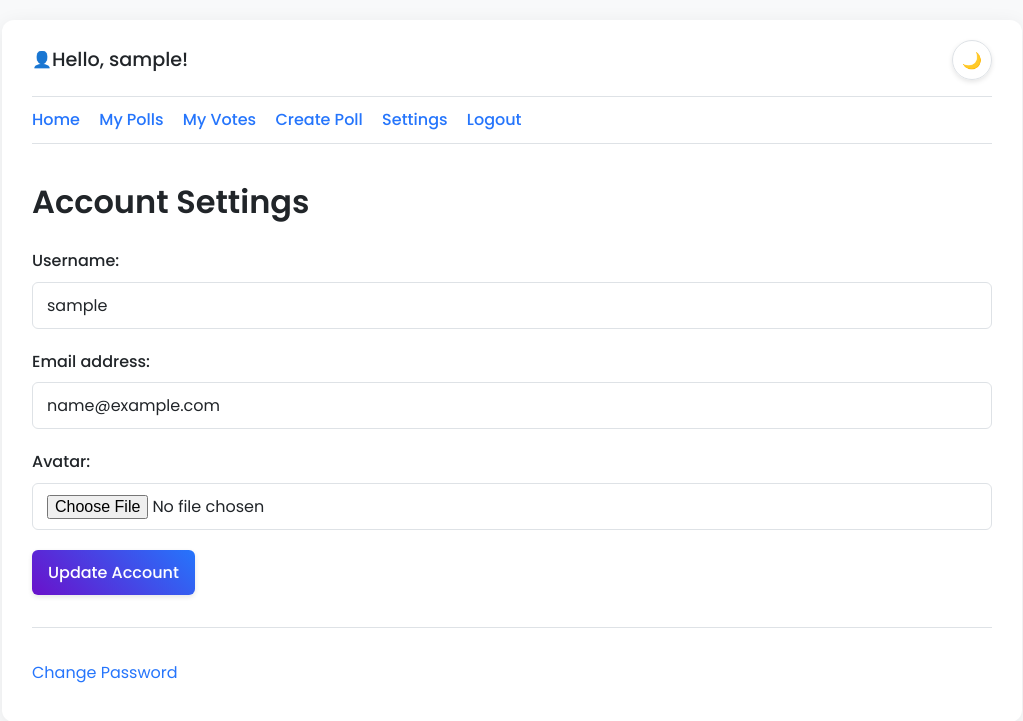
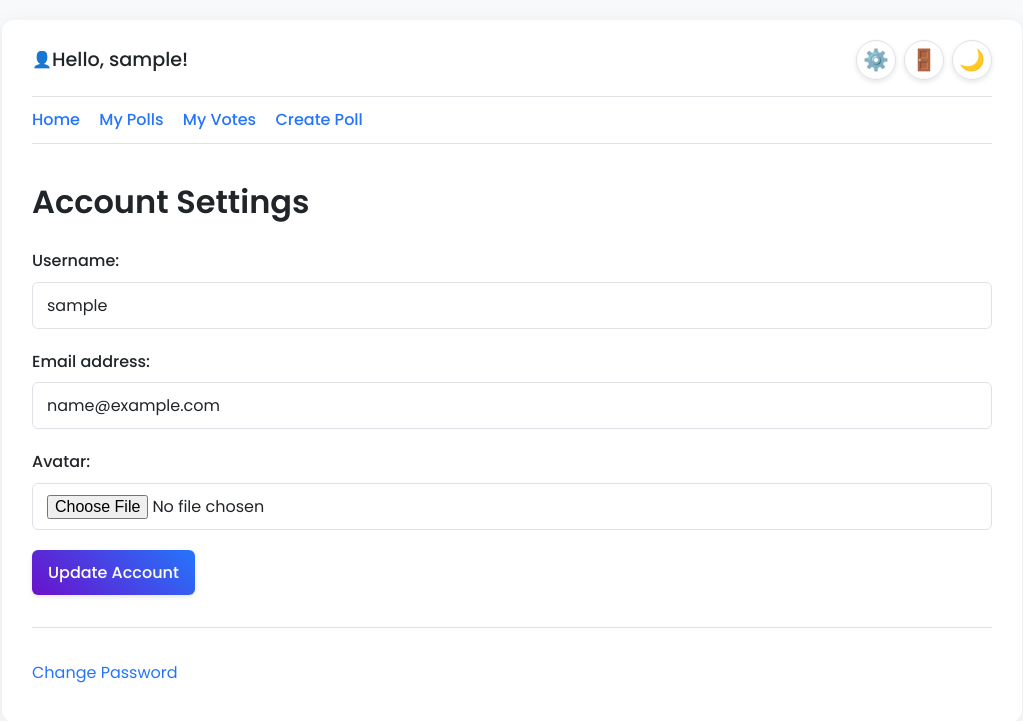
Before and after one commit to mikolajed/CommPolls, a Django app: page /account_settings/ in a window 1280 px wide. Shown: the top 721 px of the page, without its empty margins (128-1151 px from the left). Run offline with Django 4.2, Linux system fonts and the light colour scheme; the visitor is signed in with stand-in values (Sample User, id 1).

Commit message:
Move settings and logout next to theme switcher

```diff
--- a/comm_polls/static/comm_polls/themes/modern/_base.css
+++ b/comm_polls/static/comm_polls/themes/modern/_base.css
@@ -54,6 +54,28 @@ a:hover {
     align-items: center;
 }
 
+.header-actions {
+    display: flex;
+    align-items: center;
+    gap: 0.5rem;
+}
+
+.icon-button {
+    background: none;
+    border: 1px solid var(--border-color);
+    color: var(--text-muted);
+    padding: 0;
+    border-radius: 50%;
+    cursor: pointer;
+    width: 40px;
+    height: 40px;
+    display: flex;
+    align-items: center;
+    justify-content: center;
+    font-size: 1.3em; /* Unified font size for all icons */
+    line-height: 1; /* Ensures consistent vertical alignment */
+}
+
 .header .avatar {
     width: 50px;
     height: 50px;
--- a/comm_polls/static/comm_polls/themes/modern/_pages.css
+++ b/comm_polls/static/comm_polls/themes/modern/_pages.css
@@ -1,18 +1,3 @@
-/* Theme Switcher */
-.theme-switcher {
-    background: none;
-    border: 1px solid var(--border-color);
-    color: var(--text-muted);
-    padding: 8px;
-    border-radius: 50%;
-    cursor: pointer;
-    width: 40px;
-    height: 40px;
-    display: flex;
-    align-items: center;
-    justify-content: center;
-}
-
 /* Guest View */
 .guest-view {
     max-width: 500px;
--- a/comm_polls/templates/comm_polls/base.html
+++ b/comm_polls/templates/comm_polls/base.html
@@ -19,7 +19,11 @@
                     {% endif %}
                     <strong>Hello, {{ user.username }}!</strong>
                 </div>
-                <button id="theme-toggle" class="theme-switcher" title="Toggle theme">🌙</button>
+                <div class="header-actions">
+                    <button onclick="window.location.href='{% url 'comm_polls:account_settings' %}'" class="icon-button" title="Settings">⚙️</button>
+                    <button onclick="window.location.href='{% url 'logout' %}'" class="icon-button" title="Logout">🚪</button>
+                    <button id="theme-toggle" class="icon-button" title="Toggle theme">🌙</button>
+                </div>
             </div>
 
             <nav class="nav-bar">
@@ -27,8 +31,6 @@
                 <a href="{% url 'comm_polls:polls' %}">My Polls</a>
                 <a href="{% url 'comm_polls:votes' %}">My Votes</a>
                 <a href="{% url 'comm_polls:create_poll' %}">Create Poll</a>
-                <a href="{% url 'comm_polls:account_settings' %}">Settings</a>
-                <a href="{% url 'logout' %}">Logout</a>
             </nav>
         {% endif %}
 
```
